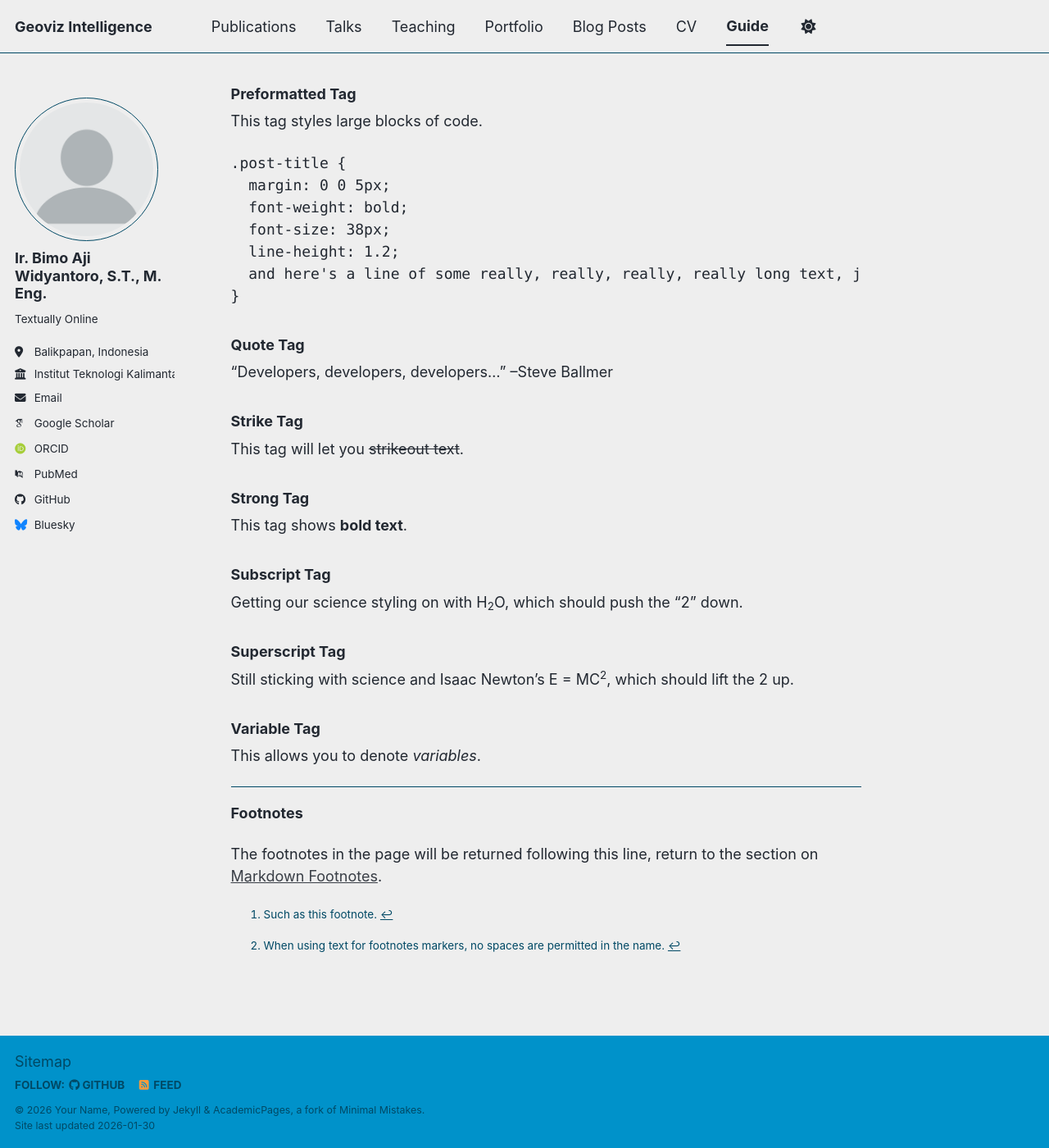
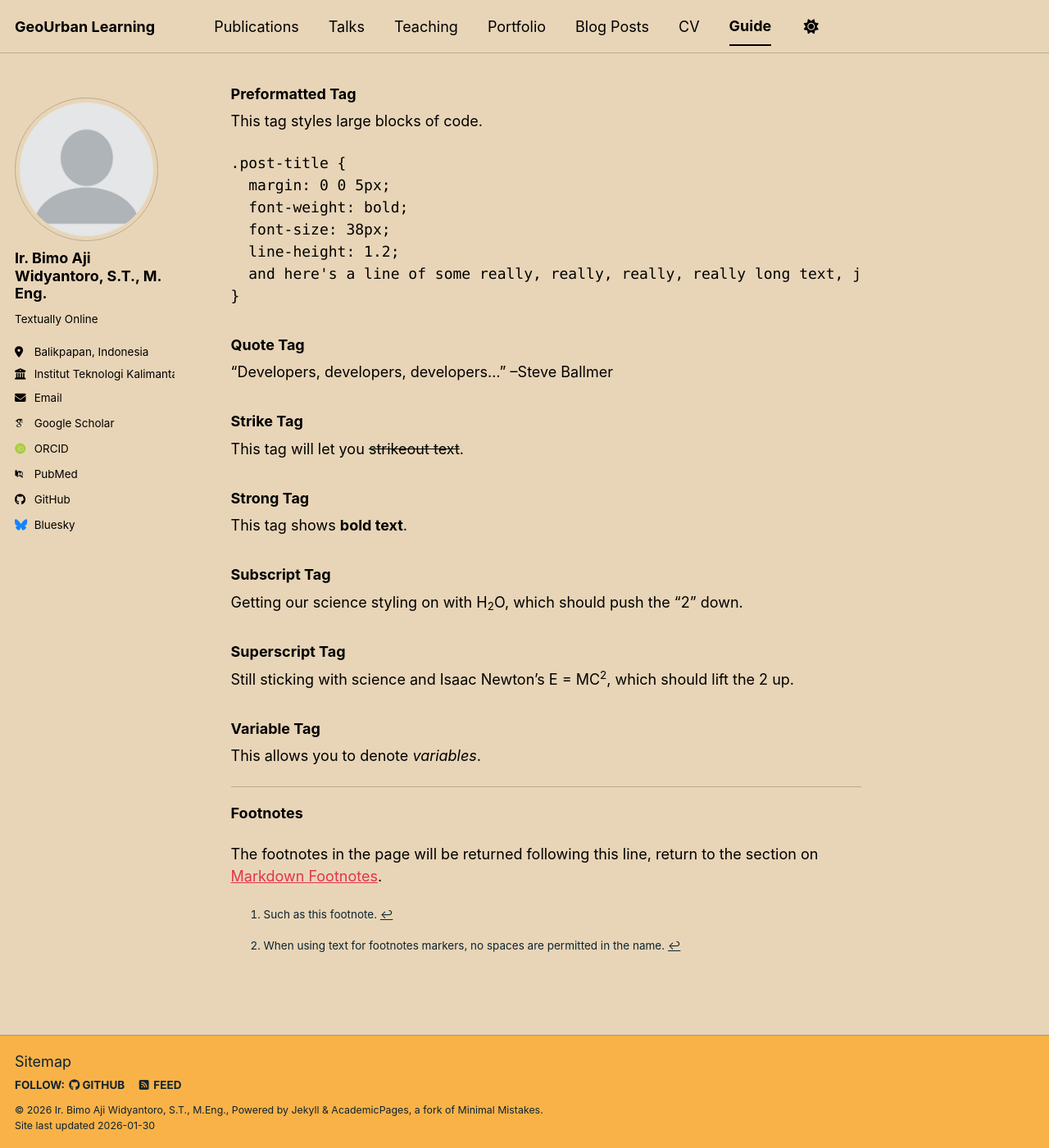
Before and after one commit to bimawidyantoro/profile, a Jekyll site: the page built from _pages/markdown.md, in a window 1280 px wide and 1400 px high, scrolled down 10924 px. Shown: the whole window at 82% size. Built offline with Jekyll 4.4.1, drawn with Linux system fonts in a browser that asks for light colours; emoji names are drawn with the system emoji font; some web fonts are replaced; a script bundle is joined from its source files by our own code; library files that are not in the unit come from our copies.

Commit message:
Update _config.yml

```diff
--- a/_config.yml
+++ b/_config.yml
@@ -8,10 +8,10 @@
 
 # Basic Site Settings
 locale                   : "en-US"
-site_theme               : "air" # The available themes options are "default", "air", "sunrise", "mint", "dirt" and "contrast"
-title                    : "Geoviz Intelligence"
+site_theme               : "sunrise" # The available themes options are "default", "air", "sunrise", "mint", "dirt" and "contrast"
+title                    : "GeoUrban Learning"
 title_separator          : "-"
-name                     : &name "Your Name"
+name                     : &name "Ir. Bimo Aji Widyantoro, S.T., M.Eng."
 description              : &description "Your Name's academic portfolio"   # Update this with a general description of your site, this is the default if not overridden by a page
 url                      : https://academicpages.github.io # The base hostname & protocol for your site e.g. "https://[your GitHub username].github.io",
                                                            # or if you already have some other page hosted on Github then use "https://[your GitHub username].github.io/[Your Repo Name]"
@@ -51,7 +51,7 @@ author:
   bitbucket        : # Username - Update with your username on the site
   codepen          : # Username
   dribbble         : # Username
-  github           : "academicpages"
+  github           : "bimawidyantoro"
   kaggle           : # Username
   stackoverflow    : # User number or user number and name (i.e., use "1" or "1/jeff-atwood")
 
```
